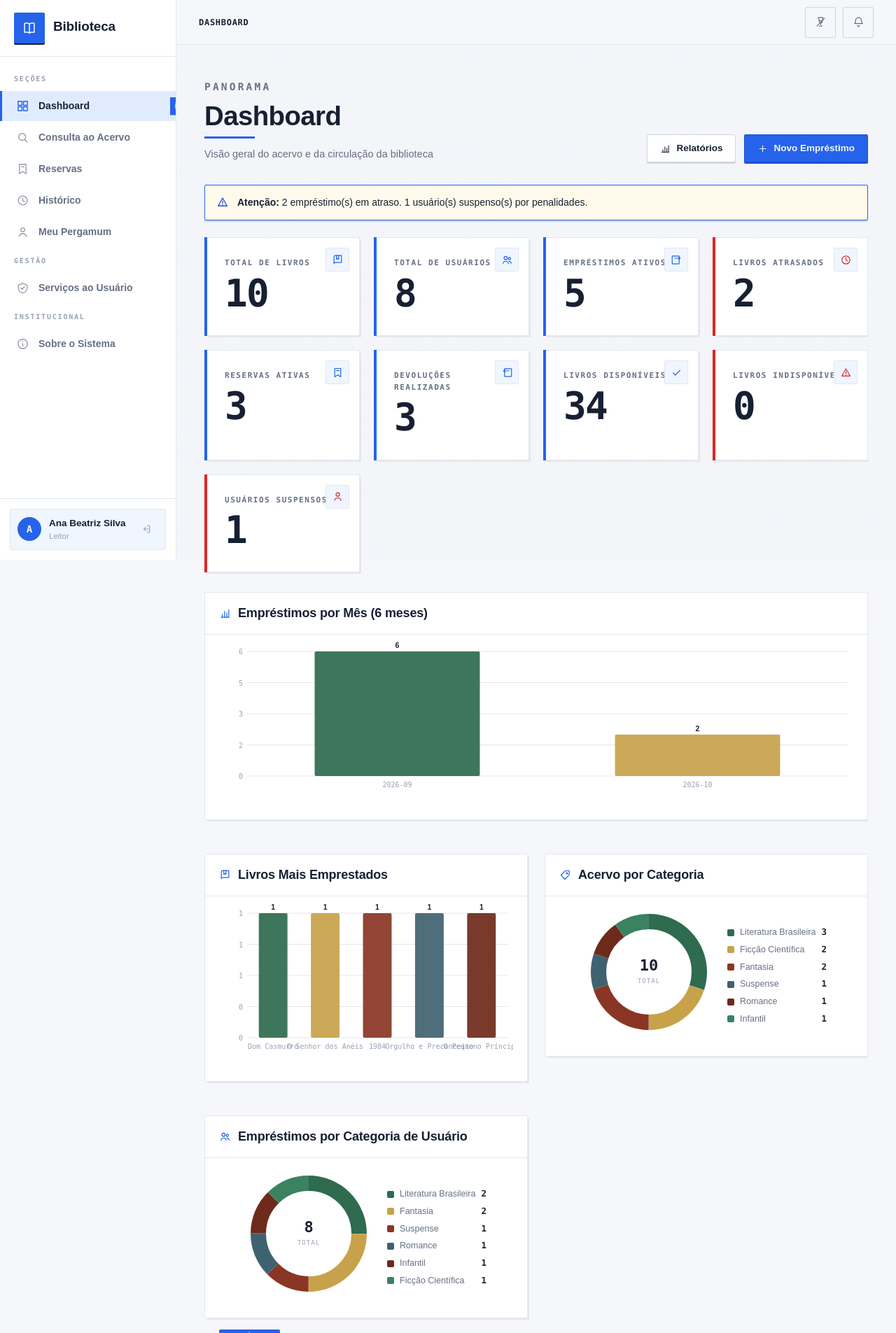
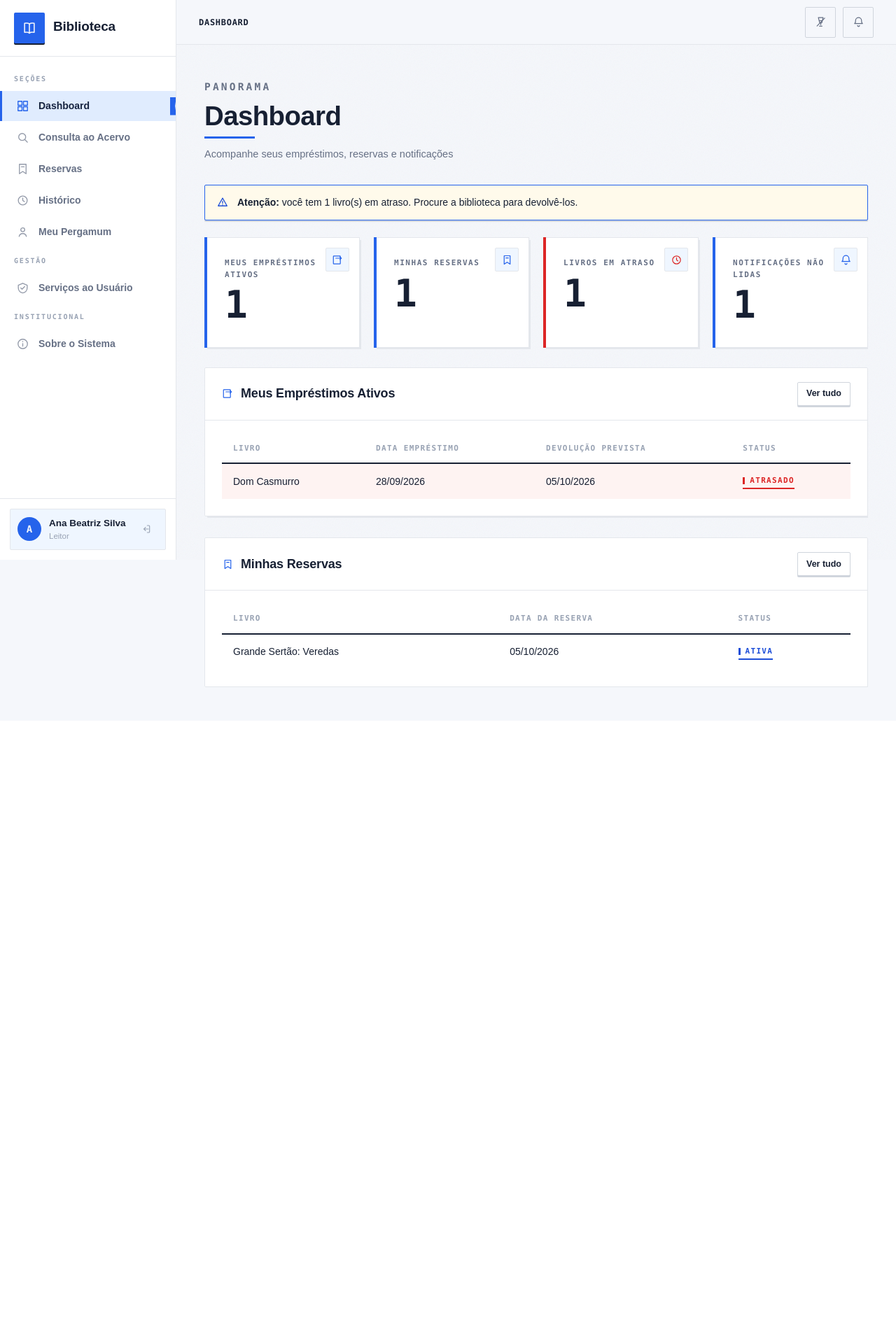
Before and after one commit to Igor538/biblioteca, a Flask app: page /sistema in a window 1280 px wide. Shown: the top 1905 px of the page at 70% size. After the commit the page ends 982 px from the top, so only its background shows below. Run offline with Flask 3, Linux system fonts and the light colour scheme; the visitor is signed in with stand-in values (Sample User, id 1); data comes from the database, SQL or seed files in the repository.

Commit message:
Diferencia perfis no login, dashboard e cadastro

```diff
--- a/cliente/static/js/app.js
+++ b/cliente/static/js/app.js
@@ -289,6 +289,7 @@ document.addEventListener('DOMContentLoaded', async function () {
     try {
         const resposta = await fetch('/api/usuario');
         if (resposta.status === 401) {
+            localStorage.removeItem('biblioteca_usuario');
             if (!publica) {
                 window.location.href = '/login';
             }
@@ -296,6 +297,7 @@ document.addEventListener('DOMContentLoaded', async function () {
         }
         const resultado = await resposta.json();
         if (resultado.sucesso && resultado.usuario) {
+            localStorage.setItem('biblioteca_usuario', JSON.stringify(resultado.usuario));
             renderizarSidebar(resultado.usuario);
             renderizarBadgeNotificacoes();
         }
--- a/cliente/static/js/dashboard.js
+++ b/cliente/static/js/dashboard.js
@@ -1,8 +1,14 @@
 document.addEventListener('DOMContentLoaded', async function () {
-    const autenticado = await verificarSessao();
-    if (!autenticado) return;
+    const usuario = await verificarSessao();
+    if (!usuario) return;
 
-    carregarDashboard();
+    const staff = usuario.perfil === 'Administrador' || usuario.perfil === 'Bibliotecário';
+
+    if (staff) {
+        carregarDashboard();
+    } else {
+        carregarDashboardLeitor(usuario);
+    }
 });
 
 async function verificarSessao() {
@@ -12,10 +18,92 @@ async function verificarSessao() {
             window.location.href = '/login';
             return false;
         }
-        return resposta.ok;
+        const resultado = await resposta.json();
+        if (resultado.sucesso && resultado.usuario) {
+            return resultado.usuario;
+        }
+        window.location.href = '/login';
+        return false;
     } catch (erro) {
         window.location.href = '/login';
         return false;
+    }
+}
+
+async function carregarDashboardLeitor(usuario) {
+    const areaStaff = document.getElementById('areaStaff');
+    const areaLeitor = document.getElementById('areaLeitor');
+    const actions = document.getElementById('pageHeadActions');
+    const desc = document.getElementById('pageHeadDescricao');
+
+    if (areaStaff) areaStaff.style.display = 'none';
+    if (areaLeitor) areaLeitor.style.display = '';
+    if (actions) actions.style.display = 'none';
+    if (desc) desc.textContent = 'Acompanhe seus empréstimos, reservas e notificações';
+
+    showLoading();
+    try {
+        const [emprestimos, reservas, notificacoes] = await Promise.all([
+            API.get('/api/emprestimos/ativos'),
+            API.get('/api/reservas'),
+            API.get('/api/notificacoes/nao-lidas'),
+        ]);
+
+        const emprestimosArea = Array.isArray(emprestimos) ? emprestimos : [];
+        const reservasArea = Array.isArray(reservas) ? reservas : [];
+        const reservasAtivas = reservasArea.filter(r => r.status === 'Ativa');
+        const atrasados = emprestimosArea.filter(e => (e.dias_atraso || 0) > 0);
+
+        document.getElementById('leitorEmprestimosAtivos').textContent = emprestimosArea.length;
+        document.getElementById('leitorReservas').textContent = reservasAtivas.length;
+        document.getElementById('leitorAtrasados').textContent = atrasados.length;
+        document.getElementById('leitorNotificacoes').textContent = notificacoes.nao_lidas || 0;
+
+        const alerta = document.getElementById('alertaAtrasadosLeitor');
+        if (atrasados.length > 0) {
+            alerta.style.display = 'flex';
+            document.getElementById('alertaAtrasadosLeitorText').innerHTML =
+                `<strong>Atenção:</strong> você tem ${atrasados.length} livro(s) em atraso. Procure a biblioteca para devolvê-los.`;
+        }
+
+        const tbody = document.getElementById('leitorEmprestimosBody');
+        tbody.innerHTML = '';
+        if (emprestimosArea.length === 0) {
+            tbody.innerHTML = '<tr><td colspan="4" class="empty-table">Nenhum empréstimo ativo no momento.</td></tr>';
+        } else {
+            emprestimosArea.forEach(e => {
+                const atrasado = (e.dias_atraso || 0) > 0;
+                const tr = document.createElement('tr');
+                if (atrasado) tr.className = 'row-warning';
+                tr.innerHTML = `
+                    <td>${escapeHtml(e.livro_titulo)}</td>
+                    <td>${formatDate(e.data_emprestimo)}</td>
+                    <td>${formatDate(e.data_prevista_devolucao)}</td>
+                    <td>${getStatusBadge(atrasado ? 'Atrasado' : e.status)}</td>
+                `;
+                tbody.appendChild(tr);
+            });
+        }
+
+        const rbody = document.getElementById('leitorReservasBody');
+        rbody.innerHTML = '';
+        if (reservasArea.length === 0) {
+            rbody.innerHTML = '<tr><td colspan="3" class="empty-table">Nenhuma reserva encontrada.</td></tr>';
+        } else {
+            reservasArea.slice(0, 8).forEach(r => {
+                const tr = document.createElement('tr');
+                tr.innerHTML = `
+                    <td>${escapeHtml(r.livro_titulo)}</td>
+                    <td>${formatDate(r.data_reserva)}</td>
+                    <td>${getStatusBadge(r.status)}</td>
+                `;
+                rbody.appendChild(tr);
+            });
+        }
+    } catch (erro) {
+        showToast('Erro ao carregar seus dados: ' + erro.message, 'error');
+    } finally {
+        hideLoading();
     }
 }
 
--- a/cliente/static/js/login.js
+++ b/cliente/static/js/login.js
@@ -130,6 +130,10 @@ document.addEventListener("DOMContentLoaded", () => {
                  * Essa rota existe no app.py.
                  */
 
+                if (resultado.usuario) {
+                    localStorage.setItem("biblioteca_usuario", JSON.stringify(resultado.usuario));
+                }
+
                 setTimeout(() => {
                     window.location.href = "/sistema";
                 }, 300);
--- a/cliente/templates/dashboard.html
+++ b/cliente/templates/dashboard.html
@@ -49,9 +49,9 @@
                         <div class="page-head-text">
                             <p class="page-kicker">Panorama</p>
                             <h1>Dashboard</h1>
-                            <p>Visão geral do acervo e da circulação da biblioteca</p>
+                            <p id="pageHeadDescricao">Visão geral do acervo e da circulação da biblioteca</p>
                         </div>
-                        <div class="page-head-actions">
+                        <div class="page-head-actions" id="pageHeadActions">
                             <a href="/relatorios" class="btn btn-secondary">
                                 <svg class="ic" aria-hidden="true"><use href="#i-chart"></use></svg> Relatórios
                             </a>
@@ -61,6 +61,7 @@
                         </div>
                     </header>
 
+                    <div id="areaStaff">
                     <div class="alert-banner alert-banner-warning" id="alertaAtrasados" style="display:none">
                         <svg class="ic" aria-hidden="true"><use href="#i-alert"></use></svg>
                         <span id="alertaAtrasadosText"></span>
@@ -199,6 +200,82 @@
                             </div>
                         </div>
                     </div>
+                    </div>
+
+                    <div id="areaLeitor" style="display:none">
+                        <div class="alert-banner alert-banner-warning" id="alertaAtrasadosLeitor" style="display:none">
+                            <svg class="ic" aria-hidden="true"><use href="#i-alert"></use></svg>
+                            <span id="alertaAtrasadosLeitorText"></span>
+                        </div>
+
+                        <div class="stats-grid">
+                            <div class="stat-card stat-blue">
+                                <span class="stat-icon"><svg class="ic" aria-hidden="true"><use href="#i-loan"></use></svg></span>
+                                <span class="stat-label">Meus Empréstimos Ativos</span>
+                                <span class="stat-number" id="leitorEmprestimosAtivos">—</span>
+                            </div>
+                            <div class="stat-card stat-orange">
+                                <span class="stat-icon"><svg class="ic" aria-hidden="true"><use href="#i-reserve"></use></svg></span>
+                                <span class="stat-label">Minhas Reservas</span>
+                                <span class="stat-number" id="leitorReservas">—</span>
+                            </div>
+                            <div class="stat-card stat-red">
+                                <span class="stat-icon"><svg class="ic" aria-hidden="true"><use href="#i-clock"></use></svg></span>
+                                <span class="stat-label">Livros em Atraso</span>
+                                <span class="stat-number" id="leitorAtrasados">—</span>
+                            </div>
+                            <div class="stat-card stat-green">
+                                <span class="stat-icon"><svg class="ic" aria-hidden="true"><use href="#i-bell"></use></svg></span>
+                                <span class="stat-label">Notificações não lidas</span>
+                                <span class="stat-number" id="leitorNotificacoes">—</span>
+                            </div>
+                        </div>
+
+                        <div class="dash-grid">
+                            <div class="card">
+                                <div class="card-header">
+                                    <h3><svg class="ic" aria-hidden="true"><use href="#i-loan"></use></svg> Meus Empréstimos Ativos</h3>
+                                    <a href="/historico" class="btn btn-sm btn-secondary">Ver tudo</a>
+                                </div>
+                                <div class="card-body">
+                                    <div class="table-responsive">
+                                        <table class="table">
+                                            <thead>
+                                                <tr>
+                                                    <th>Livro</th>
+                                                    <th>Data Empréstimo</th>
+                                                    <th>Devolução Prevista</th>
+                                                    <th>Status</th>
+                                                </tr>
+                                            </thead>
+                                            <tbody id="leitorEmprestimosBody"></tbody>
+                                        </table>
+                                    </div>
+                                </div>
+                            </div>
+
+                            <div class="card">
+                                <div class="card-header">
+                                    <h3><svg class="ic" aria-hidden="true"><use href="#i-reserve"></use></svg> Minhas Reservas</h3>
+                                    <a href="/reservas" class="btn btn-sm btn-secondary">Ver tudo</a>
+                                </div>
+                                <div class="card-body">
+                                    <div class="table-responsive">
+                                        <table class="table">
+                                            <thead>
+                                                <tr>
+                                                    <th>Livro</th>
+                                                    <th>Data da Reserva</th>
+                                                    <th>Status</th>
+                                                </tr>
+                                            </thead>
+                                            <tbody id="leitorReservasBody"></tbody>
+                                        </table>
+                                    </div>
+                                </div>
+                            </div>
+                        </div>
+                    </div>
                 </div>
             </div>
         </main>
--- a/servidor/app.py
+++ b/servidor/app.py
@@ -155,13 +155,24 @@ def login():
     session["usuario_nome"] = usuario["nome"]
     session["usuario_email"] = usuario["email"]
 
+    rotulos_perfil = {
+        "Administrador": "Administrador",
+        "Bibliotecário": "Bibliotecário",
+        "Usuário": "Leitor",
+    }
+    perfil = usuario["perfil"] if "perfil" in usuario.keys() else "Usuário"
+    tipo = usuario["tipo_usuario"] if "tipo_usuario" in usuario.keys() else None
+    rotulo = rotulos_perfil.get(perfil, perfil)
+
     return jsonify({
         "sucesso": True,
-        "mensagem": f"Bem-vindo, {usuario['nome']}!",
+        "mensagem": f"Bem-vindo, {usuario['nome']}! Você é {rotulo}.",
         "usuario": {
             "id": usuario["id"],
             "nome": usuario["nome"],
-            "email": usuario["email"]
+            "email": usuario["email"],
+            "perfil": perfil,
+            "tipo_usuario": tipo,
         }
     }), 200
 
@@ -201,14 +212,21 @@ def cadastro():
     if not telefone:
         return jsonify({"sucesso": False, "mensagem": "O telefone é obrigatório."}), 400
 
-    if not matricula:
-        return jsonify({"sucesso": False, "mensagem": "A matrícula é obrigatória."}), 400
-
-    if not curso:
-        return jsonify({"sucesso": False, "mensagem": "O curso é obrigatório."}), 400
-
     if not tipo_usuario:
         return jsonify({"sucesso": False, "mensagem": "Informe quem você é."}), 400
+
+    tipos_permitidos = ["Aluno", "Professor", "Servidor", "Outro"]
+    if tipo_usuario not in tipos_permitidos:
+        return jsonify({"sucesso": False, "mensagem": "Tipo de usuário inválido para cadastro público."}), 400
+
+    if tipo_usuario in ["Aluno", "Professor"]:
+        if not matricula:
+            return jsonify({"sucesso": False, "mensagem": "A matrícula é obrigatória."}), 400
+        if not curso:
+            return jsonify({"sucesso": False, "mensagem": "O curso é obrigatório."}), 400
+    elif tipo_usuario == "Servidor":
+        if not matricula:
+            return jsonify({"sucesso": False, "mensagem": "A matrícula funcional é obrigatória."}), 400
 
     if not senha:
         return jsonify({"sucesso": False, "mensagem": "A senha é obrigatória."}), 400
@@ -222,7 +240,7 @@ def cadastro():
     if buscar_usuario_por_cpf(cpf):
         return jsonify({"sucesso": False, "mensagem": "Este CPF já está cadastrado."}), 409
 
-    if buscar_usuario_por_matricula(matricula):
+    if matricula and buscar_usuario_por_matricula(matricula):
         return jsonify({"sucesso": False, "mensagem": "Esta matrícula já está cadastrada."}), 409
 
     senha_hash = generate_password_hash(senha)
@@ -234,16 +252,20 @@ def cadastro():
             data_nascimento=data_nascimento,
             email=email,
             telefone=telefone,
-            matricula=matricula,
-            curso=curso,
+            matricula=matricula or None,
+            curso=curso or None,
             tipo_usuario=tipo_usuario,
-            senha=senha_hash
+            senha=senha_hash,
+            perfil="Usuário",
         )
     except Exception as erro:
         print(f"Erro ao cadastrar usuário: {erro}")
         return jsonify({"sucesso": False, "mensagem": "Não foi possível realizar o cadastro."}), 500
 
-    return jsonify({"sucesso": True, "mensagem": "Cadastro realizado com sucesso."}), 200
+    return jsonify({
+        "sucesso": True,
+        "mensagem": f"Cadastro realizado com sucesso! Sua conta foi criada como \"{tipo_usuario}\" com perfil de Leitor. Faça login para acessar.",
+    }), 200
 
 
 # ============================================================
```
Also changed, not shown: cliente/static/js/cadastro.js (+44 -3 lines), cliente/templates/cadastro.html (+21 -27 lines), servidor/database.py (+7 -4 lines).
